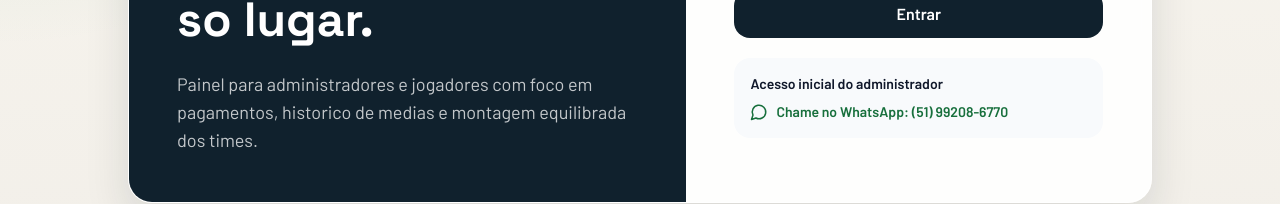
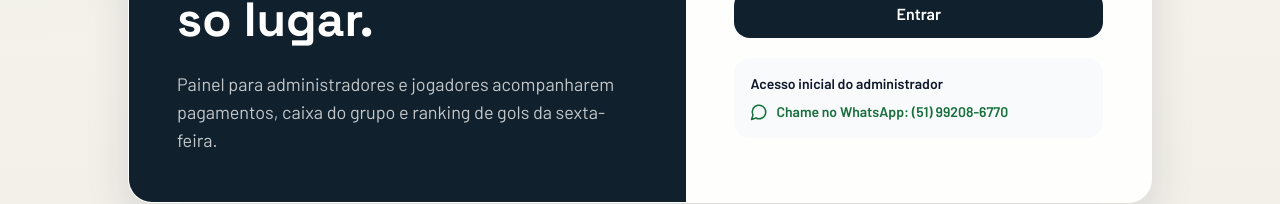
Before and after one commit to Patrick-Alcides/so-os-de-fe, a React (Vite) app in the folder frontend/: page /login in a window 1280 px wide. Shown: the part 436-640 px from the top of the page. Built offline with nearby package versions, Linux system fonts and the light colour scheme; no server answers.

Commit message:
Atualiza texto da tela de login

```diff
--- a/frontend/src/pages/LoginPage.jsx
+++ b/frontend/src/pages/LoginPage.jsx
@@ -30,7 +30,7 @@ export default function LoginPage() {
           <p className="text-sm font-semibold uppercase tracking-[0.3em] text-brand-100">Toda sexta-feira</p>
           <h1 className="mt-4 font-['Space_Grotesk'] text-5xl font-bold leading-tight">Gerencie o grupo, o caixa, as votacoes e os times em um so lugar.</h1>
           <p className="mt-5 max-w-xl text-lg text-white/75">
-            Painel para administradores e jogadores com foco em pagamentos, historico de medias e montagem equilibrada dos times.
+            Painel para administradores e jogadores acompanharem pagamentos, caixa do grupo e ranking de gols da sexta-feira.
           </p>
         </div>
 
```
